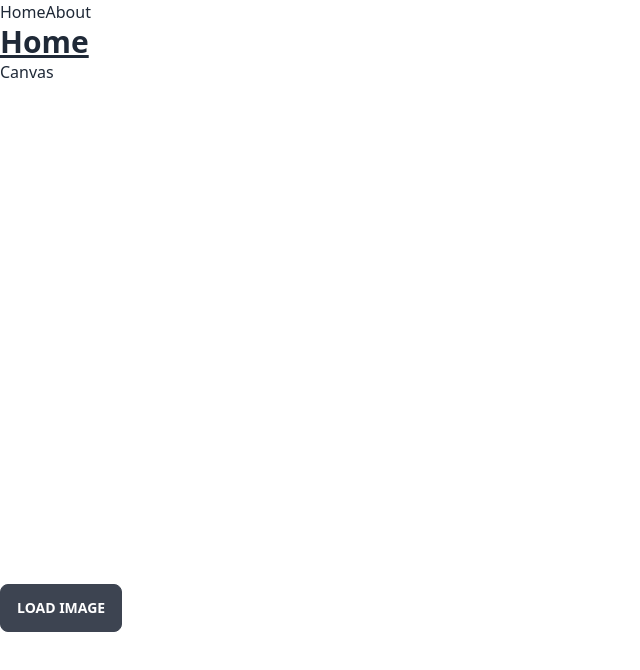
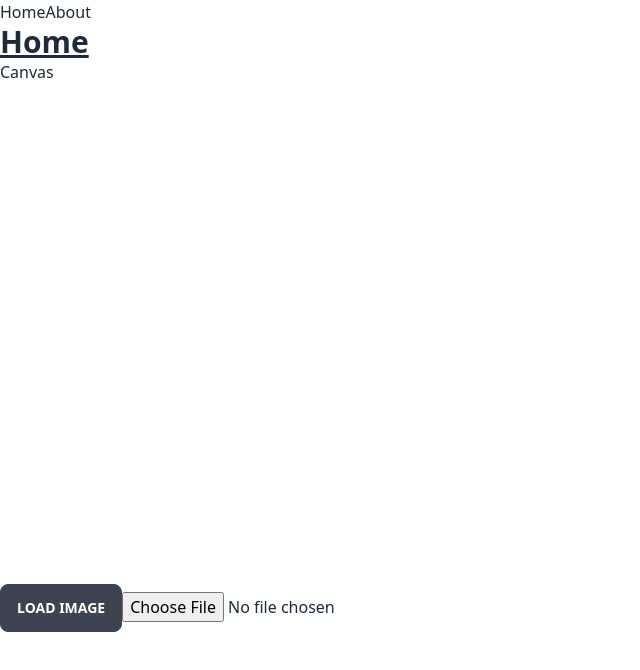
Before and after one commit to IvanoiuPetrut/prompting-concept-art, a Vue app: page / in a window 1280 px wide. Shown: the top 670 px of the page, without its empty margins (0-640 px from the left). Built offline with nearby package versions, Linux system fonts and the light colour scheme.

Commit message:
feat: add load image in HTML canvas functionality

```diff
--- a/src/components/ImageCanvas.vue
+++ b/src/components/ImageCanvas.vue
@@ -8,13 +8,15 @@ const brushSize = 10;
 
 const image = new Image();
 
-const loadImage = () => {
-  // image.src = "https://picsum.photos/200/300";
-  // image.onload = () => {
-  //   if (ctx.value) {
-  //     ctx.value.drawImage(image, 0, 0);
-  //   }
-  // };
+const loadImage = (event: Event) => {
+  console.log(event);
+  const file = (event.target as HTMLInputElement).files?.[0] as File;
+  image.src = URL.createObjectURL(file);
+  image.onload = () => {
+    if (ctx.value) {
+      ctx.value.drawImage(image, 0, 0);
+    }
+  };
 };
 
 const draw = (x: number, y: number) => {
@@ -53,4 +55,5 @@ onMounted(() => {
 
   <!-- <button @click="draw">Draww</button> -->
   <button @click="loadImage" class="btn">Load Image</button>
+  <input type="file" accept="image/*" @change="loadImage" />
 </template>
```
